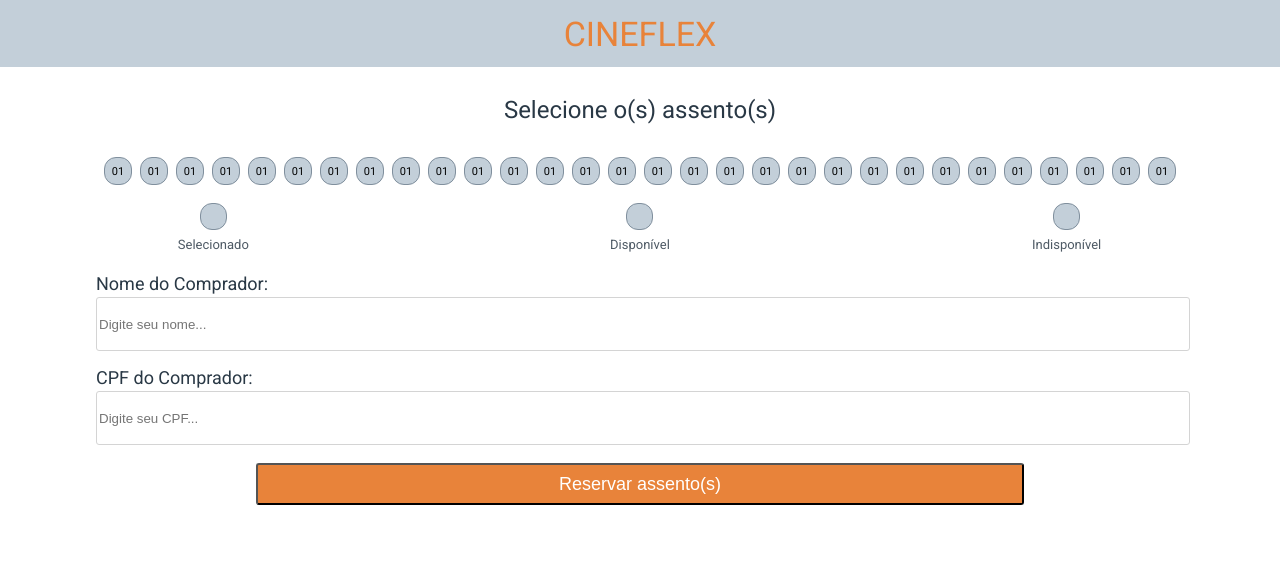
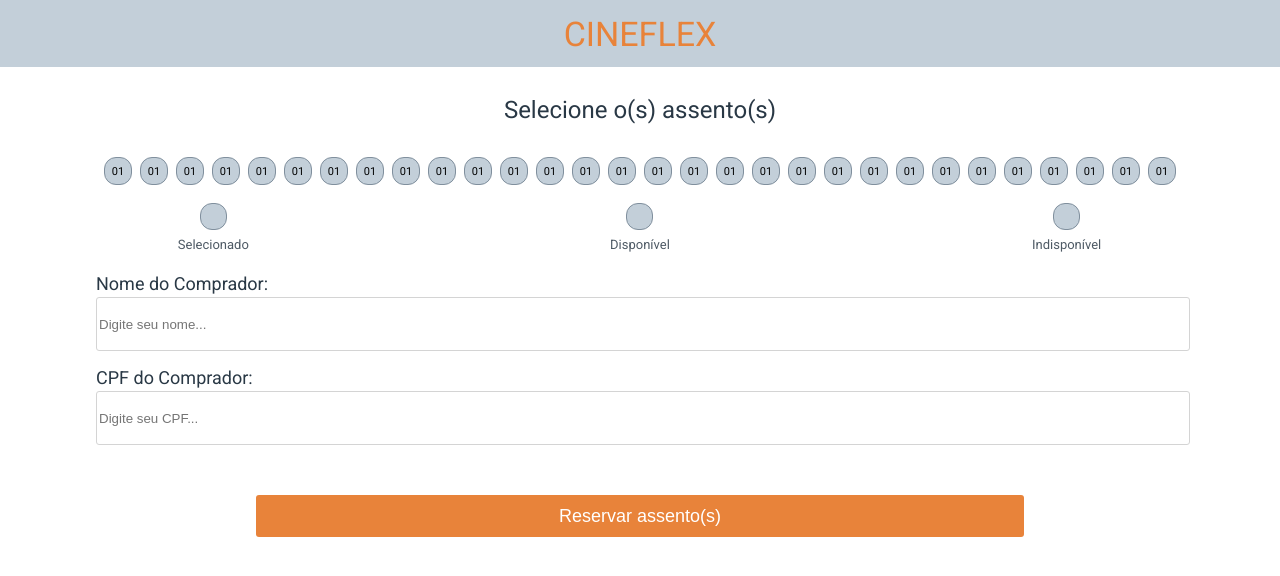
Before and after one commit to DFCruzz/projeto10-cineflex, a React (Create React App) app: page /assentos/1 in a window 1280 px wide. Shown: the top 576 px of the page. Built offline with nearby package versions, Linux system fonts and the light colour scheme.

Commit message:
submit button layout fixing

```diff
--- a/src/components/SeatsPage.js
+++ b/src/components/SeatsPage.js
@@ -236,10 +236,12 @@
         width: 60%;
         height: 42px;
         background: #E8833A;
+        border: none;
         border-radius: 3px;
         color: #FFFFFF;
         font-size: 18px;
         font-weight: 400;
+        margin-top: 32px;
     }
 `
 
```
